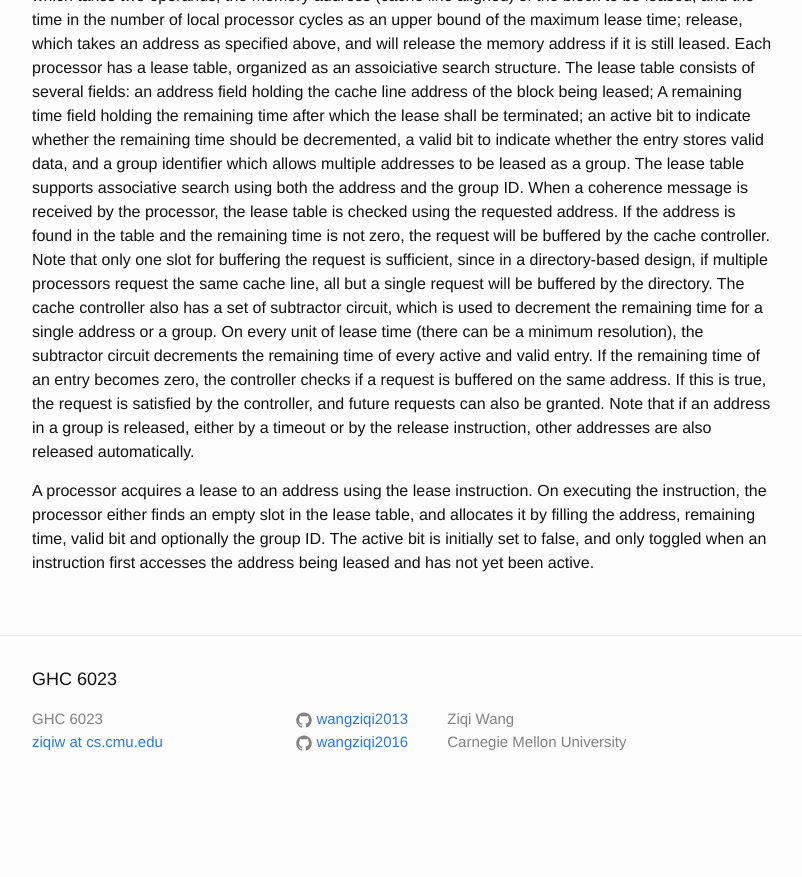
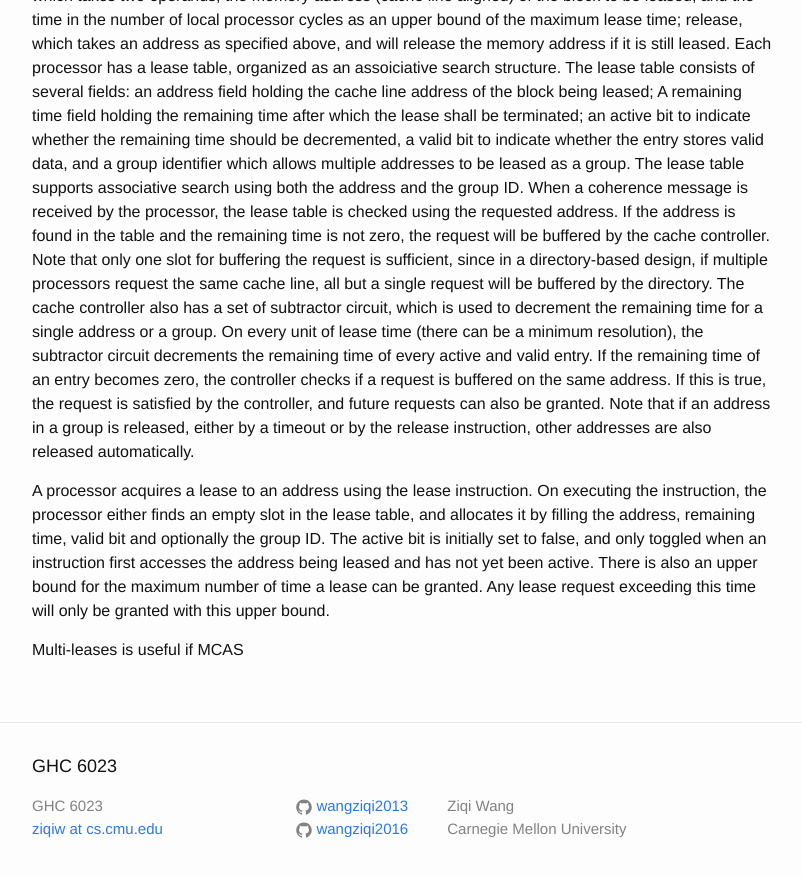
Before and after one commit to wangziqi2013/wangziqi2013.github.io, a Jekyll site: the page built from _posts/2019-01-11-lease-release.markdown, in a window 1280 px wide and 900 px high, scrolled down 1042 px. Shown: the top 877 px of the window, without its empty margins (238-1040 px from the left). Built offline with Jekyll 4.4.1, drawn with Linux system fonts in a browser that asks for light colours; before the commit the page ends 1855 px from its top, so only the background shows below that.

Commit message:
Adding upper bound

```diff
--- a/_posts/2019-01-11-lease-release.markdown
+++ b/_posts/2019-01-11-lease-release.markdown
@@ -54,4 +54,7 @@ other addresses are also released automatically.
 A processor acquires a lease to an address using the lease instruction. On executing the instruction, the processor
 either finds an empty slot in the lease table, and allocates it by filling the address, remaining time, valid bit
 and optionally the group ID. The active bit is initially set to false, and only toggled when an instruction first
-accesses the address being leased and has not yet been active.
+accesses the address being leased and has not yet been active. There is also an upper bound for the maximum number
+of time a lease can be granted. Any lease request exceeding this time will only be granted with this upper bound.
+
+Multi-leases is useful if MCAS
```
